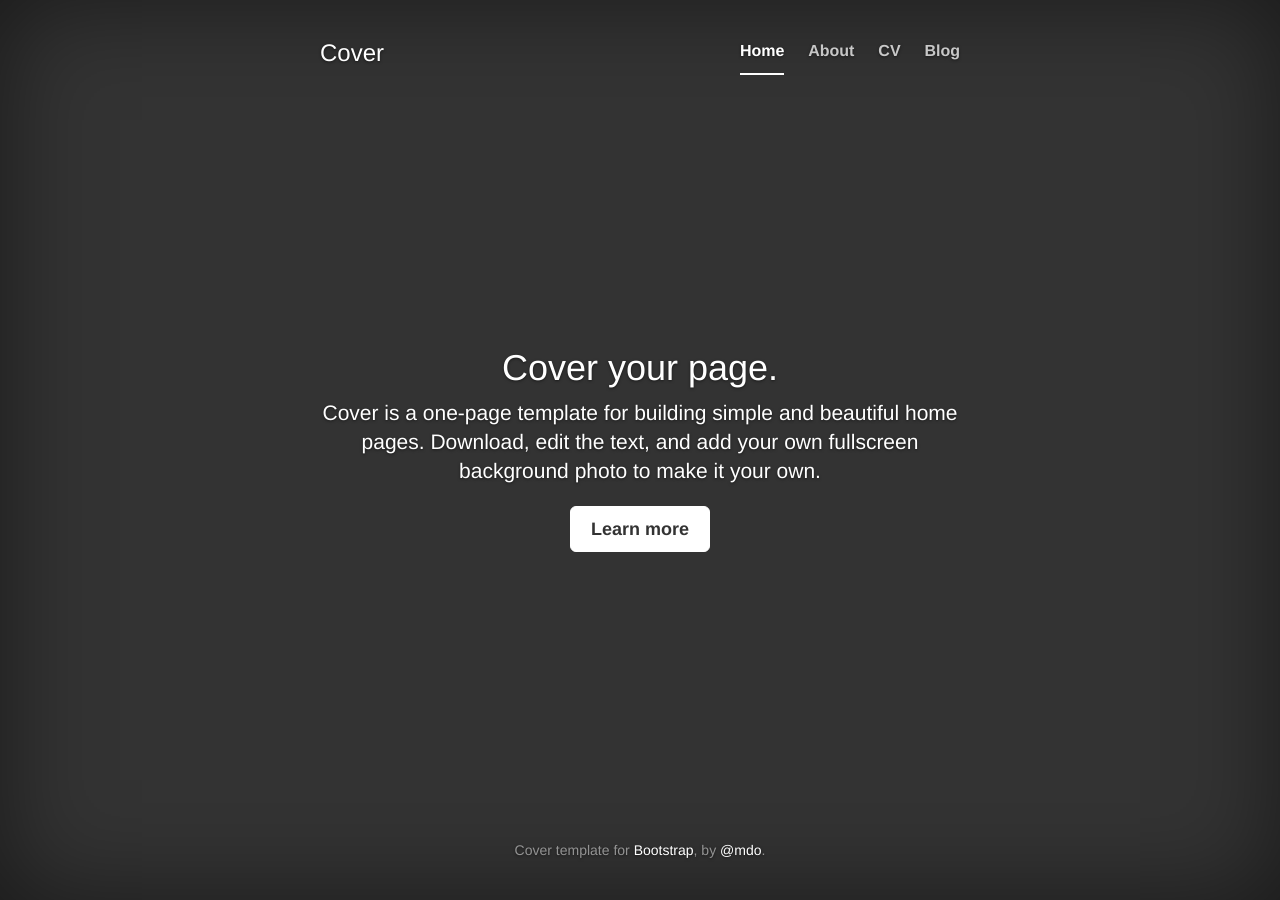
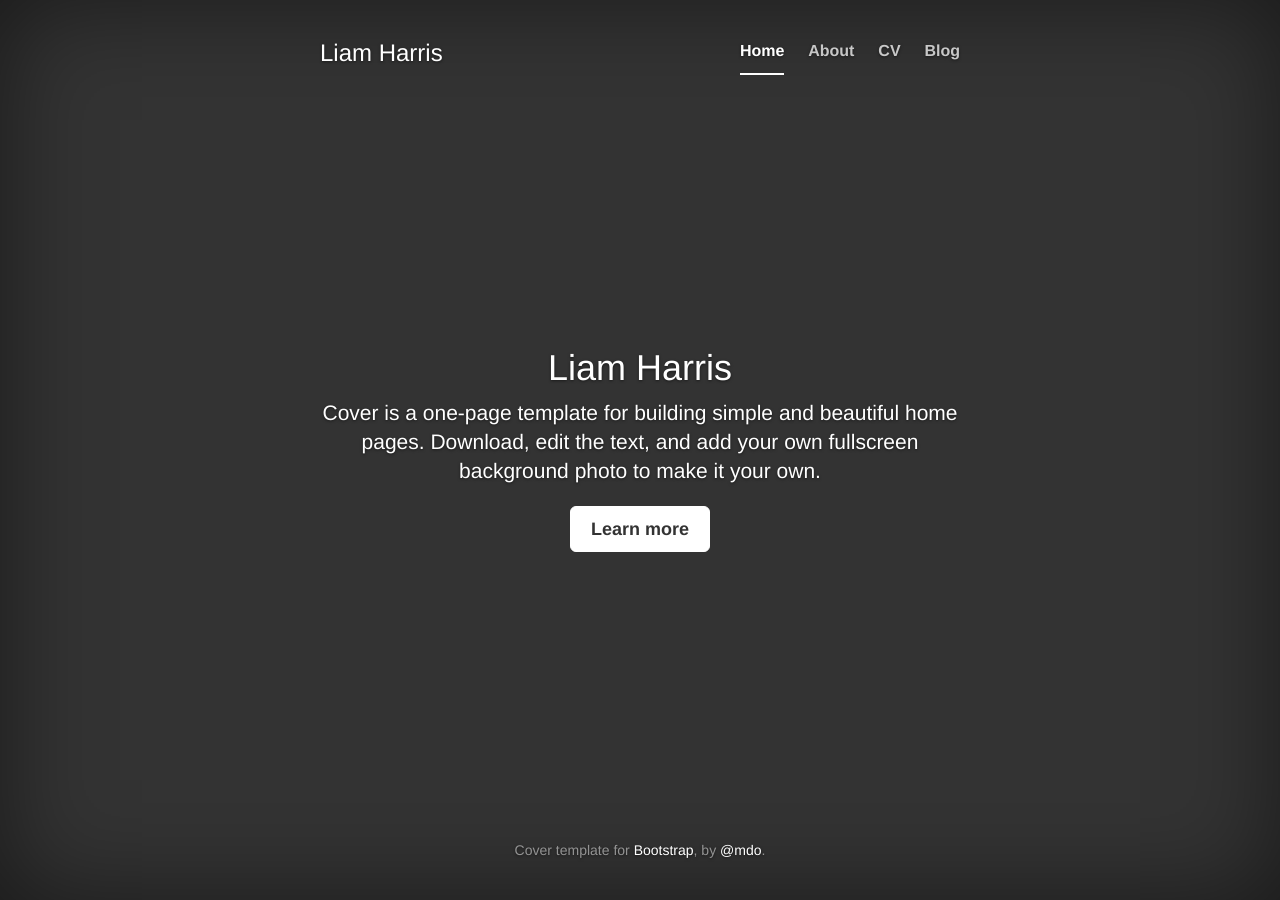
Before and after one commit to harrl7/harrl7.github.io, a Jekyll site: the page built from index.html, in a window 1280 px wide. Built offline with Jekyll 4.4.1, drawn with Linux system fonts in a browser that asks for light colours; nearby versions of some CDN libraries; library files that are not in the unit come from our copies.

Commit message:
Update index.html

```diff
--- a/index.html
+++ b/index.html
@@ -1,3 +1,7 @@
+---
+title: Liam Harris
+---
+
 <!DOCTYPE html>
 <!-- saved from url=(0040)https://getbootstrap.com/examples/cover/ -->
 <html lang="en"><head><meta http-equiv="Content-Type" content="text/html; charset=UTF-8">
@@ -7,9 +11,7 @@
     <!-- The above 3 meta tags *must* come first in the head; any other head content must come *after* these tags -->
     <meta name="description" content="">
     <meta name="author" content="">
-    <link rel="icon" href="https://getbootstrap.com/favicon.ico">
-
-    <title>Cover Template for Bootstrap</title>
+    <link rel="icon" href="favicon.ico">
 
     <!-- Bootstrap core CSS -->
     <link href="./Cover Template for Bootstrap_files/bootstrap.min.css" rel="stylesheet">
@@ -41,7 +43,7 @@
 
 					<div class="masthead clearfix">
 						<div class="inner">
-              <h3 class="masthead-brand">Cover</h3>
+							<h3 class="masthead-brand">Liam Harris</h3>
 							<nav>
 								<ul class="nav masthead-nav">
 									<li class="active"><a href="/">Home</a></li>
@@ -54,7 +56,7 @@
 					</div>
 
 					<div class="inner cover">
-            <h1 class="cover-heading">Cover your page.</h1>
+						<h1 class="cover-heading">Liam Harris</h1>
 						<p class="lead">Cover is a one-page template for building simple and beautiful home pages. Download, edit the text, and add your own fullscreen background photo to make it your own.</p>
 						<p class="lead">
 						<a href="/about" class="btn btn-lg btn-default">Learn more</a>
@@ -83,4 +85,5 @@
 	<script src="./Cover Template for Bootstrap_files/ie10-viewport-bug-workaround.js.download"></script>
 
 
-</body></html>
+	</body>
+</html>
```
Lines whose indentation alone changed are shown as unchanged.
